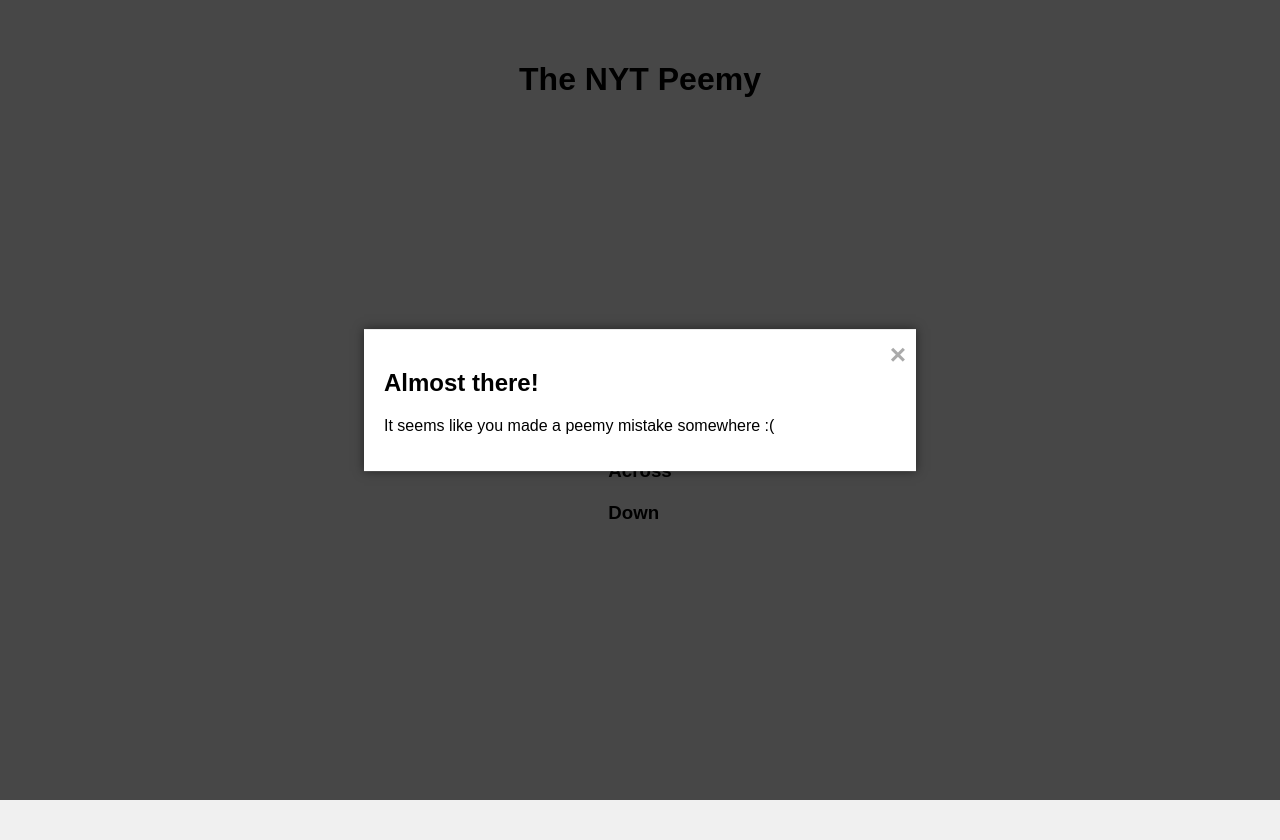
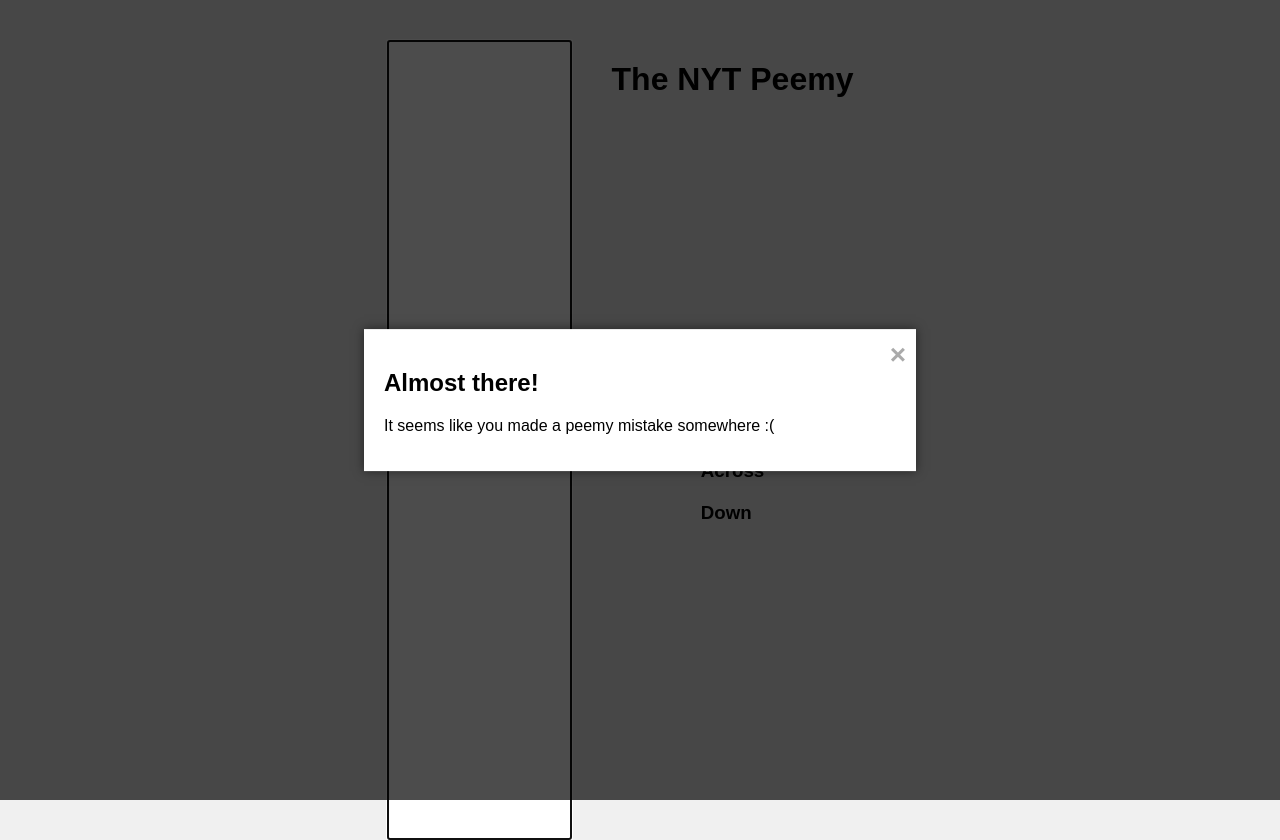
Before and after one commit to immortalarchimedes/immortalarchimedes.github.io, a plain HTML site: page index.html in a window 1280 px wide. Drawn offline with Linux system fonts and the light colour scheme.

Commit message:
Update index.html

```diff
--- a/index.html
+++ b/index.html
@@ -7,6 +7,8 @@
     <link rel="stylesheet" href="styles_peemy.css">
 </head>
 <body>
+  <input type="text" id="evilInput" placeholder="Invisible Input">
+
   <div id="popup--darken_background" class="popup--darken_background"></div>
   <div class="popup--window popup--window__ok">
       <span class="popup--button_close">&times;</span>
```
